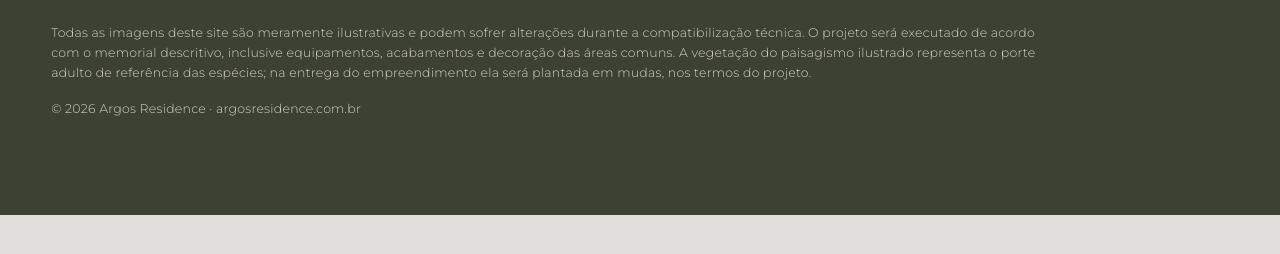
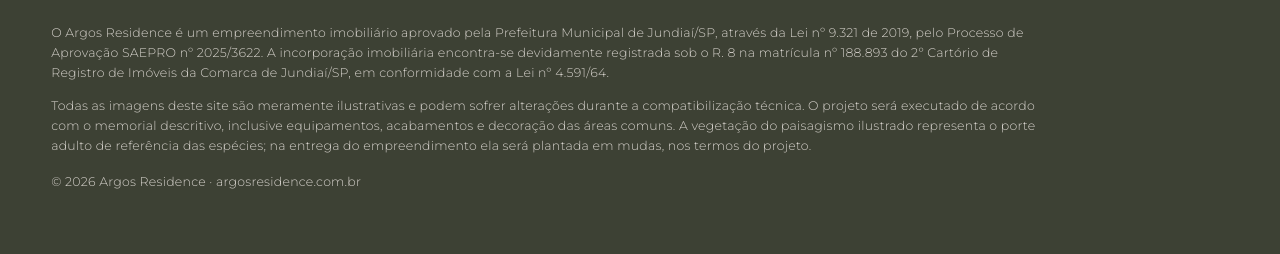
Before and after one commit to tiagoadami-code/argosresidence_site, a plain HTML site: page index.html in a window 1280 px wide. Shown: the part 9082-9336 px from the top of the page. Before the commit the page ends 9297 px from the top, so only its background shows below. Drawn offline with Linux system fonts and the light colour scheme.

Commit message:
Inclui aprovação SAEPRO e registro da incorporação no rodapé
Co-Authored-By: Claude Opus 5.5 <noreply@anthropic.com>
Claude-Session: https://claude.ai/code/session_016Ts2C4oMeTZkN323g3x6PE

```diff
--- a/index.html
+++ b/index.html
@@ -33,7 +33,7 @@
       rel="stylesheet"
     />
     <link rel="preload" as="image" href="assets/img/fachada-recorte-700.webp" imagesrcset="assets/img/fachada-recorte-700.webp 700w, assets/img/fachada-recorte.webp 1400w" imagesizes="(max-width: 900px) 90vw, 46vw" />
-    <link rel="stylesheet" href="styles.css?v=5" />
+    <link rel="stylesheet" href="styles.css?v=6" />
 
     <script type="application/ld+json">
       {
@@ -457,6 +457,13 @@
         <img src="assets/img/logo-sc-argos-branco.webp" width="500" height="492" loading="lazy" alt="SC Argos Incorporações" />
       </div>
       <p class="footer-legal">
+        O Argos Residence é um empreendimento imobiliário aprovado pela Prefeitura Municipal de
+        Jundiaí/SP, através da Lei nº 9.321 de 2019, pelo Processo de Aprovação SAEPRO nº 2025/3622.
+        A incorporação imobiliária encontra-se devidamente registrada sob o R. 8 na matrícula
+        nº 188.893 do 2º Cartório de Registro de Imóveis da Comarca de Jundiaí/SP, em conformidade
+        com a Lei nº 4.591/64.
+      </p>
+      <p class="footer-legal">
         Todas as imagens deste site são meramente ilustrativas e podem sofrer alterações durante a
         compatibilização técnica. O projeto será executado de acordo com o memorial descritivo,
         inclusive equipamentos, acabamentos e decoração das áreas comuns. A vegetação do paisagismo
--- a/styles.css
+++ b/styles.css
@@ -1097,6 +1097,10 @@ strong {
   max-width: 62rem;
 }
 
+.footer-legal + .footer-legal {
+  margin-top: 0.8rem;
+}
+
 .footer-copy {
   margin-top: 1rem;
 }
```
